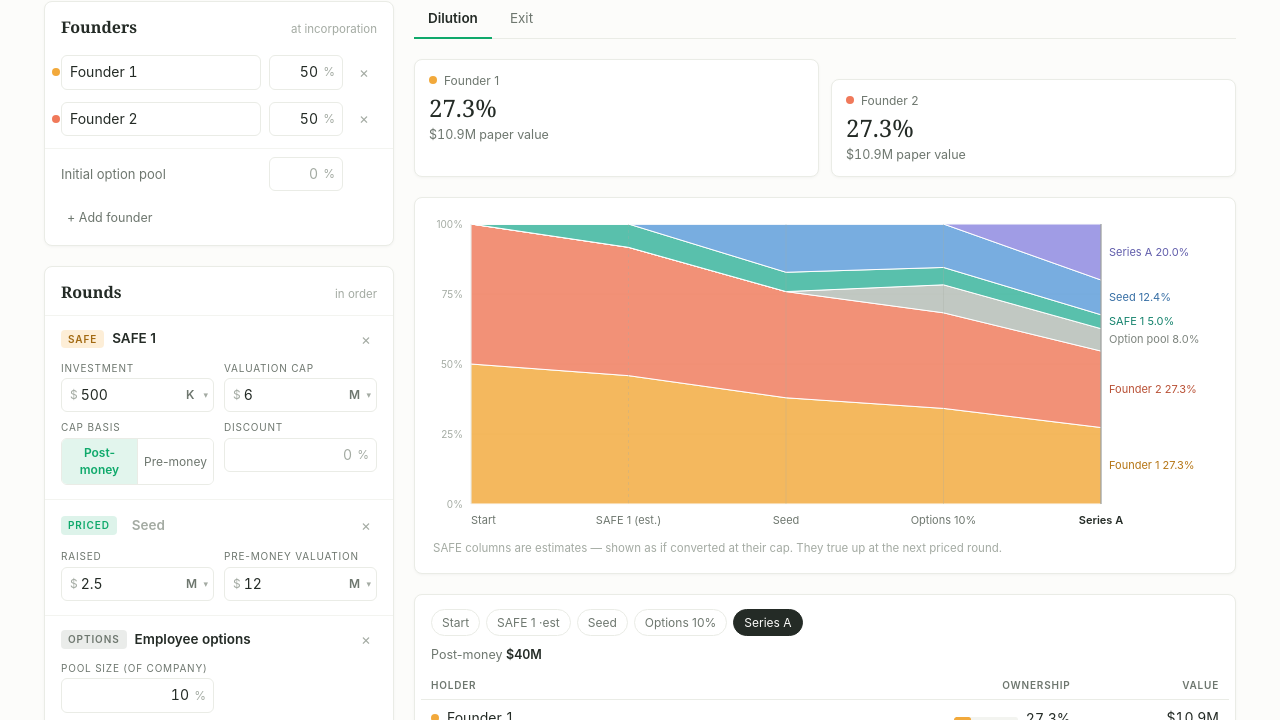
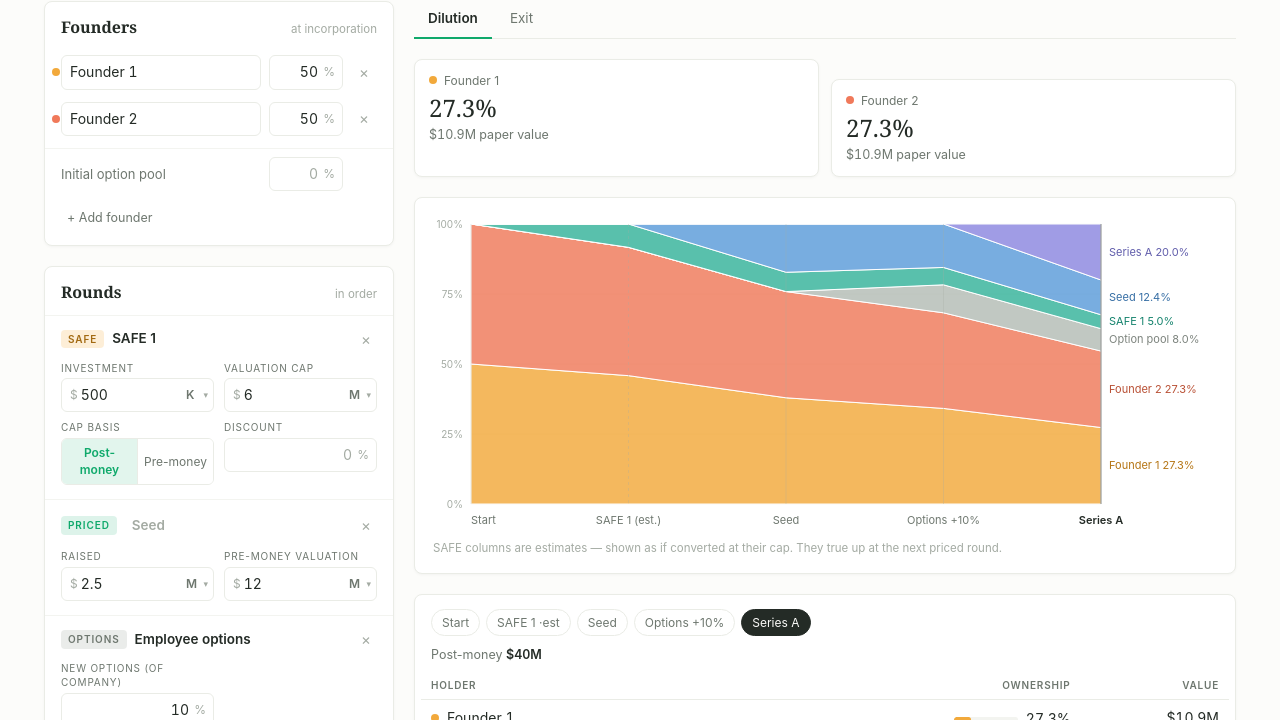
Before and after one commit to scarcella/funding-sim, a plain HTML site: page fully-diluted.html in a window 1280 px wide. Shown: the part 80-800 px from the top of the page. Drawn offline with Linux system fonts and the light colour scheme.

Commit message:
employee options stacking

```diff
--- a/fully-diluted.html
+++ b/fully-diluted.html
@@ -608,22 +608,18 @@ function simulate(state) {
           : r.cap || 0;
       stages.push({ label: r.label || "SAFE " + safeCount, est: true, post: impliedPost > 0 ? impliedPost : null, shares: hyp });
     } else if (r.type === "pool") {
-      // Option grant: expand the pool so it equals the target % of the company today.
-      const target = Math.min(60, Math.max(0, Number(r.pct) || 0)) / 100;
-      if (target > 0) {
+      // Option grant: carve out a fresh X% of the company, on top of any existing pool.
+      const grant = Math.min(60, Math.max(0, Number(r.pct) || 0)) / 100;
+      if (grant > 0) {
         ensurePool();
         const S = sumShares(shares);
-        const pool0 = shares.pool || 0;
-        if (S > 0) {
-          const x = (target * S - pool0) / (1 - target);
-          if (x > 0) shares.pool = pool0 + x;
-        }
+        if (S > 0) shares.pool = (shares.pool || 0) + (grant * S) / (1 - grant);
       }
       const prev = stages[stages.length - 1];
       let snap = { ...shares };
       let est = false;
       if (pending.length) { convertSafes(snap, 0); est = true; }
-      stages.push({ label: "Options " + Math.round(target * 100) + "%", est, post: prev ? prev.post : null, shares: snap });
+      stages.push({ label: "Options +" + Math.round(grant * 100) + "%", est, post: prev ? prev.post : null, shares: snap });
     } else {
       pricedCount++;
       const name = r.name || defaultRoundName(pricedCount);
@@ -883,7 +879,7 @@ function renderRounds() {
       pctInp.value = r.pct || "";
       pctInp.addEventListener("input", () => { r.pct = Number(pctInp.value) || 0; renderResults(); });
       const grid = el("div", { class: "round-grid" },
-        fieldWrap("Pool size (of company)", el("div", { class: "pct-wrap" }, pctInp)));
+        fieldWrap("New options (of company)", el("div", { class: "pct-wrap" }, pctInp)));
       card.append(head, grid);
     } else {
       pricedCount++;
```
